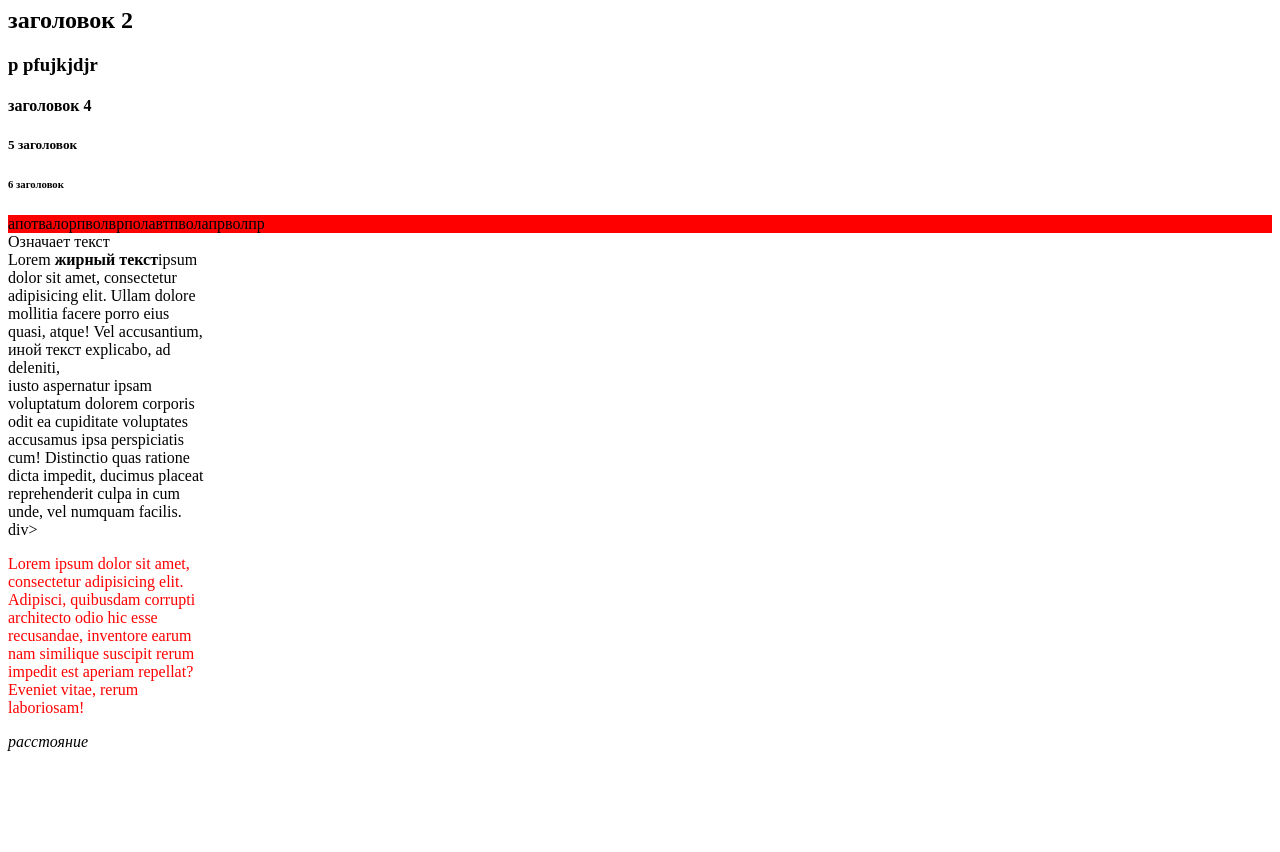
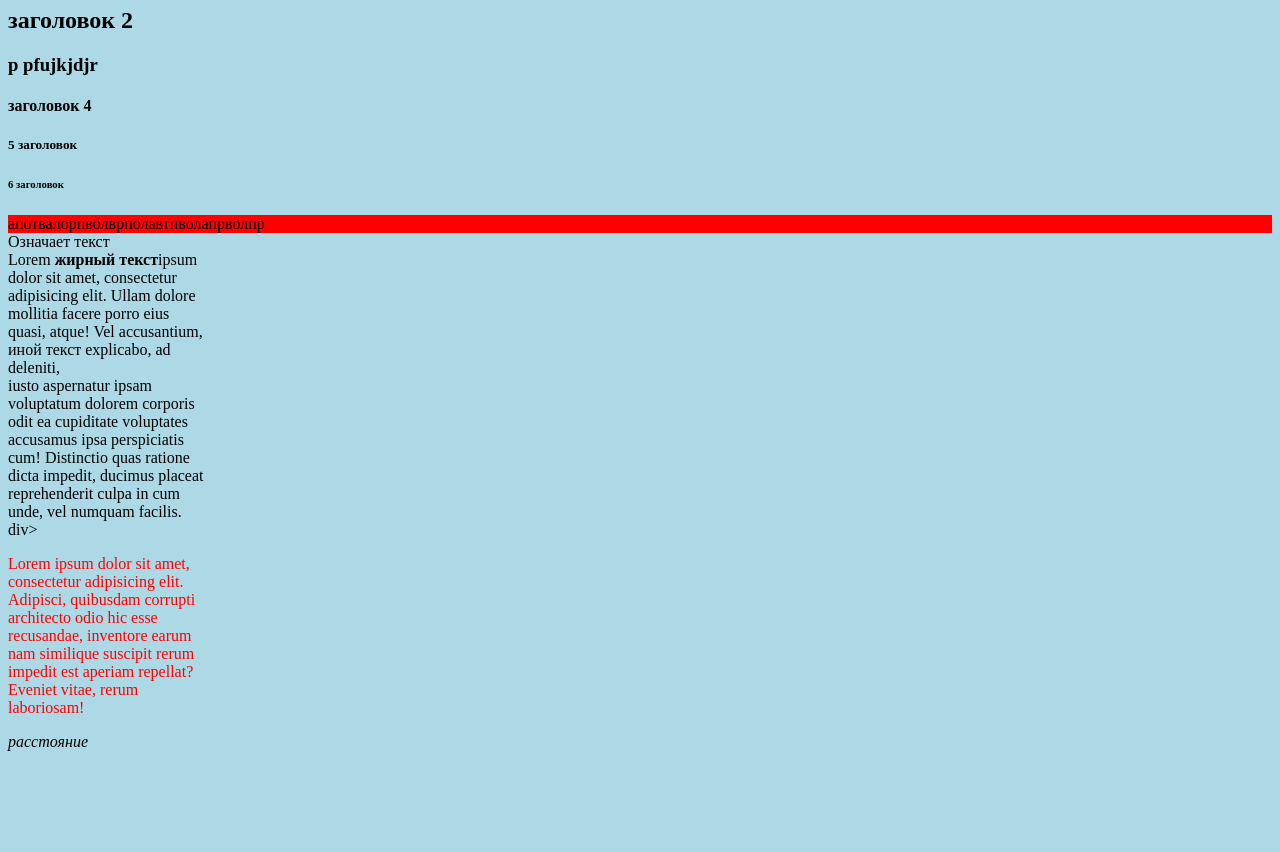
Before and after one commit to Northdogota/Dmitrii-Zaicev, a plain HTML site: page index.html in a window 1280 px wide. Shown: the part 73-925 px from the top of the page. Drawn offline with Linux system fonts and the light colour scheme.

Commit message:
style.css

```diff
--- a/class.css
+++ b/class.css
@@ -19,3 +19,6 @@ header {
 div1 {
 	align: center;
 }
+body {
+	background-color: lightblue
+}
```
